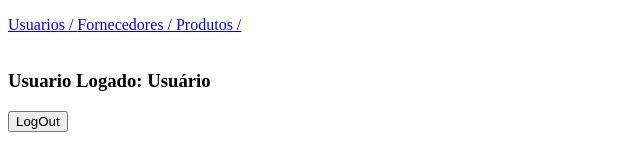
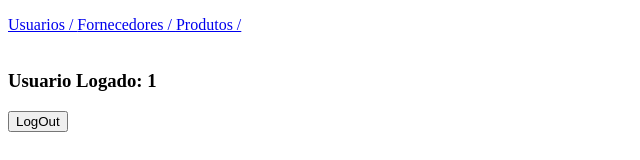
Before and after one commit to natwus/Projeto, a React (Create React App) app in the folder frontend/: page /inicio in a window 1280 px wide. Shown: the part 162-322 px from the top of the page, without its empty margins (0-640 px from the left). Built offline with nearby package versions, Linux system fonts and the light colour scheme; sample sign-in values are in the browser's storage.

Commit message:
alteração no banco

```diff
--- a/frontend/src/components/Inicio/Inicio.jsx
+++ b/frontend/src/components/Inicio/Inicio.jsx
@@ -1,21 +1,19 @@
 import { Link } from "react-router-dom";
 import { useNavigate } from 'react-router-dom';
 import useSessionTimeout from '../../hooks/useSessionTimeout';
-import {jwtDecode} from "jwt-decode"; // Remover "jwtDecode" entre {} pois não é exportação nomeada
+import { jwtDecode } from "jwt-decode";
 
 function Inicio() {
     const navigate = useNavigate();
 
     useSessionTimeout();
 
-    // Pegando o token diretamente do localStorage
     const token = localStorage.getItem('token');
 
     let emailUsuario = '';
     if (token) {
-        // Decodificando o token para obter o email ou nome do usuário
         const decoded = jwtDecode(token);
-        emailUsuario = decoded.nome || 'Usuário'; // Usando "nome" ou uma string padrão se "nome" não existir
+        emailUsuario = decoded.id
     }
 
     const handleLogoff = () => {
```
Also changed, not shown: 2 other files (tests, documents, lock files or other folders).
